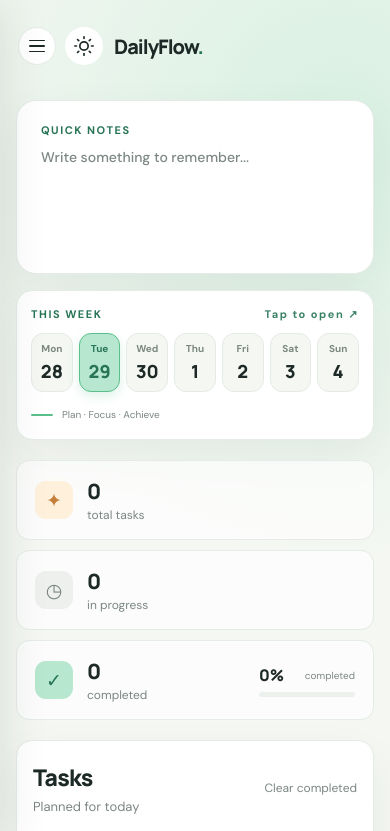
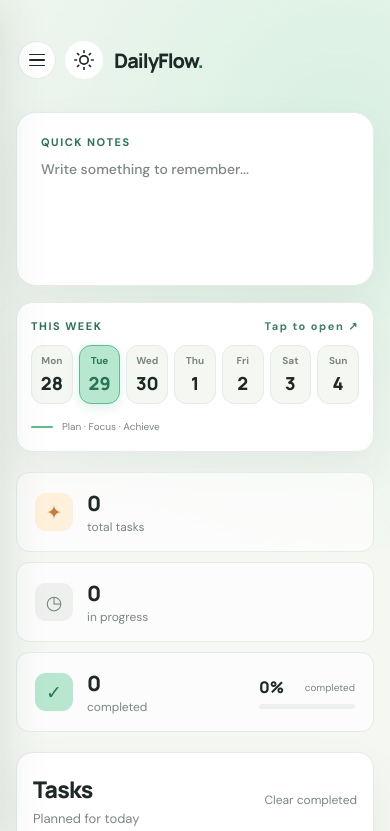
Before and after one commit to springday0212/dailyflow-mobile, a website: page index.html in a window 390 px wide. Shown: the top 831 px of the page. Drawn offline with Linux system fonts and the light colour scheme.

Commit message:
fix(ui): increase mobile top safe-area padding by 14px across all views

```diff
--- a/styles.css
+++ b/styles.css
@@ -46,7 +46,7 @@
 body.dark { --paper: #17221e; --surface: #202d28; --ink: #edf5ef; --muted: #9baaa1; --line: #33443c; --peach: #3c3025; --peach-deep: #efaa68; --shadow: 0 18px 45px rgba(0,0,0,.14); }.dark .app-shell { background: radial-gradient(circle at 87% 8%, rgba(51, 112, 78, .28), transparent 28%), var(--paper); }.dark .stat-card, .dark .input-wrap, .dark .add-task-form select, .dark .search-box { background: rgba(32,45,40,.75); }.dark .progress-track { background: #35433c; }.dark .task-item { border-color: #2c3933; }.dark .task-item.completed .task-name { color: #718078; }
 .dark .add-button { color: var(--mint-deep); }.dark .add-button:hover { color: var(--surface); }
 @media (max-width: 900px) { .dashboard { padding-top: 38px; }.welcome-row { grid-template-columns: minmax(0, 1fr) 216px; }.welcome-row .focus-panel { grid-column: 1 / -1; } }
-@media (max-width: 560px) { .topbar { height: auto; min-height: calc(56px + max(24px, env(safe-area-inset-top, 24px))); padding-top: max(24px, env(safe-area-inset-top, 24px)); padding-bottom: 12px; padding-inline: 18px; } .dashboard { padding: 20px 18px 50px; } .welcome-row { display: flex; flex-direction: column; gap: 18px; } .welcome-row > div:first-child { min-height: 18px; } .completion-card, .welcome-row .focus-panel { width: 100%; } .stats-grid { grid-template-columns: 1fr; } .add-task-form { grid-template-columns: minmax(0, 1fr) minmax(0, 1fr); } .input-wrap { grid-column: 1 / -1; } .toolbar { align-items: stretch; flex-wrap: wrap; } .search-box { width: 100%; } }
+@media (max-width: 560px) { .topbar { height: auto; min-height: calc(56px + max(24px, env(safe-area-inset-top, 24px)) + 14px); padding-top: calc(max(24px, env(safe-area-inset-top, 24px)) + 14px); padding-bottom: 12px; padding-inline: 18px; } .dashboard { padding: 20px 18px 50px; } .welcome-row { display: flex; flex-direction: column; gap: 18px; } .welcome-row > div:first-child { min-height: 18px; } .completion-card, .welcome-row .focus-panel { width: 100%; } .stats-grid { grid-template-columns: 1fr; } .add-task-form { grid-template-columns: minmax(0, 1fr) minmax(0, 1fr); } .input-wrap { grid-column: 1 / -1; } .toolbar { align-items: stretch; flex-wrap: wrap; } .search-box { width: 100%; } }
 
 .brand-sun {
   border: 0;
@@ -88,7 +88,7 @@
 .pomodoro-modes { display: flex; gap: 12px; width: min(100%, 540px); padding: 5px; border: 1px solid var(--line); border-radius: 999px; background: var(--surface); }.pomodoro-mode { min-width: 0; flex: 1; padding: 9px 12px; border-radius: 999px; color: var(--muted); background: transparent; font-size: 12px; }.pomodoro-mode strong, .pomodoro-mode span { display: block; }.pomodoro-mode strong { font-weight: 800; }.pomodoro-mode span { margin-top: 3px; font-size: 10px; font-weight: 500; }.pomodoro-mode.active { color: var(--mint-deep); background: var(--mint); box-shadow: 0 5px 15px rgba(91,191,140,.18); }.pomodoro-mode:hover { color: var(--mint-deep); background: var(--mint); }
 .pomodoro-ring { position: relative; width: min(290px, 48vh, 70vw); aspect-ratio: 1; margin: 4px 0; }.pomodoro-ring svg { width: 100%; height: 100%; transform: rotate(-90deg); }.pomodoro-ring circle { fill: none; stroke-width: 10; }.ring-track { stroke: var(--line); }.ring-progress { stroke: var(--mint-strong); stroke-linecap: round; stroke-dasharray: 703.7; stroke-dashoffset: 0; transition: stroke-dashoffset .5s linear; }.pomodoro-time { position: absolute; inset: 0; display: flex; align-items: center; justify-content: center; flex-direction: column; }.pomodoro-time strong { font: 800 clamp(42px, 9vw, 68px) "Manrope", sans-serif; letter-spacing: -2px; }.pomodoro-time span { margin-top: 8px; color: var(--muted); font-size: 13px; font-weight: 700; }
 .pomodoro-controls { display: flex; align-items: center; gap: 10px; }.pomodoro-start, .pomodoro-reset { border-radius: 10px; font-weight: 800; }.pomodoro-start { min-width: 150px; padding: 14px 24px; color: var(--surface); background: var(--mint-deep); font-size: 14px; }.pomodoro-start:hover { background: var(--mint-strong); }.pomodoro-reset { padding: 12px 17px; border: 1px solid var(--line); color: var(--muted); background: var(--surface); font-size: 12px; }.pomodoro-reset:hover { color: var(--ink); border-color: var(--mint-strong); }
-@media (max-width: 560px) { .topbar-left { gap: 9px; } #focusView.focus-view { padding-top: calc(max(24px, env(safe-area-inset-top, 24px)) + 52px) !important; padding-inline: 18px !important; padding-bottom: max(24px, env(safe-area-inset-bottom, 24px)) !important; } .pomodoro-shell { gap: 14px; }.pomodoro-modes { width: 100%; gap: 4px; }.pomodoro-mode { padding: 8px 5px; font-size: 11px; }.pomodoro-ring { width: min(250px, 48vh, 70vw); } }
+@media (max-width: 560px) { .topbar-left { gap: 9px; } #focusView.focus-view { padding-top: calc(max(24px, env(safe-area-inset-top, 24px)) + 66px) !important; padding-inline: 18px !important; padding-bottom: max(24px, env(safe-area-inset-bottom, 24px)) !important; } .pomodoro-shell { gap: 14px; }.pomodoro-modes { width: 100%; gap: 4px; }.pomodoro-mode { padding: 8px 5px; font-size: 11px; }.pomodoro-ring { width: min(250px, 48vh, 70vw); } }
 
 body.pomodoro-active { overflow: hidden; }
 body.pomodoro-active #dashboardView { display: none !important; }
@@ -1262,16 +1262,16 @@
 }
 
 @media (max-width: 768px) {
-  /* Consistent Safe Area & Top Spacing across all views */
+  /* Consistent Safe Area & Top Spacing across all views (+14px extra breathing room) */
   .topbar {
     height: auto;
-    min-height: calc(56px + max(24px, env(safe-area-inset-top, 24px)));
-    padding-top: max(24px, env(safe-area-inset-top, 24px));
+    min-height: calc(56px + max(24px, env(safe-area-inset-top, 24px)) + 14px);
+    padding-top: calc(max(24px, env(safe-area-inset-top, 24px)) + 14px);
     padding-bottom: 12px;
     padding-inline: 18px;
   }
   .dashboard {
-    padding-top: 20px;
+    padding-top: 18px;
     padding-inline: 16px;
     padding-bottom: max(56px, env(safe-area-inset-bottom, 56px));
   }
@@ -1281,7 +1281,7 @@
 
   /* Sidebar Drawer on Mobile / Tablets */
   .sidebar-drawer {
-    padding-top: max(28px, env(safe-area-inset-top, 28px));
+    padding-top: calc(max(28px, env(safe-area-inset-top, 28px)) + 12px);
     padding-bottom: max(24px, env(safe-area-inset-bottom, 24px));
   }
 
@@ -1292,14 +1292,14 @@
     min-height: 0;
     overflow-y: auto;
     -webkit-overflow-scrolling: touch;
-    padding-top: calc(max(24px, env(safe-area-inset-top, 24px)) + 52px) !important;
+    padding-top: calc(max(24px, env(safe-area-inset-top, 24px)) + 66px) !important;
     padding-inline: 18px !important;
     padding-bottom: max(28px, env(safe-area-inset-bottom, 28px)) !important;
     justify-content: flex-start;
   }
   #focusView .focus-back {
     position: absolute;
-    top: max(24px, env(safe-area-inset-top, 24px));
+    top: calc(max(24px, env(safe-area-inset-top, 24px)) + 14px);
     left: 18px;
     z-index: 10;
   }
@@ -1442,7 +1442,7 @@
 
   /* Finance on Mobile & Tablets */
   .finance-view {
-    padding-top: max(24px, env(safe-area-inset-top, 24px));
+    padding-top: calc(max(24px, env(safe-area-inset-top, 24px)) + 14px);
     padding-inline: 18px;
     padding-bottom: max(48px, env(safe-area-inset-bottom, 48px));
   }
--- a/www/styles.css
+++ b/www/styles.css
@@ -46,7 +46,7 @@
 body.dark { --paper: #17221e; --surface: #202d28; --ink: #edf5ef; --muted: #9baaa1; --line: #33443c; --peach: #3c3025; --peach-deep: #efaa68; --shadow: 0 18px 45px rgba(0,0,0,.14); }.dark .app-shell { background: radial-gradient(circle at 87% 8%, rgba(51, 112, 78, .28), transparent 28%), var(--paper); }.dark .stat-card, .dark .input-wrap, .dark .add-task-form select, .dark .search-box { background: rgba(32,45,40,.75); }.dark .progress-track { background: #35433c; }.dark .task-item { border-color: #2c3933; }.dark .task-item.completed .task-name { color: #718078; }
 .dark .add-button { color: var(--mint-deep); }.dark .add-button:hover { color: var(--surface); }
 @media (max-width: 900px) { .dashboard { padding-top: 38px; }.welcome-row { grid-template-columns: minmax(0, 1fr) 216px; }.welcome-row .focus-panel { grid-column: 1 / -1; } }
-@media (max-width: 560px) { .topbar { height: auto; min-height: calc(56px + max(24px, env(safe-area-inset-top, 24px))); padding-top: max(24px, env(safe-area-inset-top, 24px)); padding-bottom: 12px; padding-inline: 18px; } .dashboard { padding: 20px 18px 50px; } .welcome-row { display: flex; flex-direction: column; gap: 18px; } .welcome-row > div:first-child { min-height: 18px; } .completion-card, .welcome-row .focus-panel { width: 100%; } .stats-grid { grid-template-columns: 1fr; } .add-task-form { grid-template-columns: minmax(0, 1fr) minmax(0, 1fr); } .input-wrap { grid-column: 1 / -1; } .toolbar { align-items: stretch; flex-wrap: wrap; } .search-box { width: 100%; } }
+@media (max-width: 560px) { .topbar { height: auto; min-height: calc(56px + max(24px, env(safe-area-inset-top, 24px)) + 14px); padding-top: calc(max(24px, env(safe-area-inset-top, 24px)) + 14px); padding-bottom: 12px; padding-inline: 18px; } .dashboard { padding: 20px 18px 50px; } .welcome-row { display: flex; flex-direction: column; gap: 18px; } .welcome-row > div:first-child { min-height: 18px; } .completion-card, .welcome-row .focus-panel { width: 100%; } .stats-grid { grid-template-columns: 1fr; } .add-task-form { grid-template-columns: minmax(0, 1fr) minmax(0, 1fr); } .input-wrap { grid-column: 1 / -1; } .toolbar { align-items: stretch; flex-wrap: wrap; } .search-box { width: 100%; } }
 
 .brand-sun {
   border: 0;
@@ -88,7 +88,7 @@
 .pomodoro-modes { display: flex; gap: 12px; width: min(100%, 540px); padding: 5px; border: 1px solid var(--line); border-radius: 999px; background: var(--surface); }.pomodoro-mode { min-width: 0; flex: 1; padding: 9px 12px; border-radius: 999px; color: var(--muted); background: transparent; font-size: 12px; }.pomodoro-mode strong, .pomodoro-mode span { display: block; }.pomodoro-mode strong { font-weight: 800; }.pomodoro-mode span { margin-top: 3px; font-size: 10px; font-weight: 500; }.pomodoro-mode.active { color: var(--mint-deep); background: var(--mint); box-shadow: 0 5px 15px rgba(91,191,140,.18); }.pomodoro-mode:hover { color: var(--mint-deep); background: var(--mint); }
 .pomodoro-ring { position: relative; width: min(290px, 48vh, 70vw); aspect-ratio: 1; margin: 4px 0; }.pomodoro-ring svg { width: 100%; height: 100%; transform: rotate(-90deg); }.pomodoro-ring circle { fill: none; stroke-width: 10; }.ring-track { stroke: var(--line); }.ring-progress { stroke: var(--mint-strong); stroke-linecap: round; stroke-dasharray: 703.7; stroke-dashoffset: 0; transition: stroke-dashoffset .5s linear; }.pomodoro-time { position: absolute; inset: 0; display: flex; align-items: center; justify-content: center; flex-direction: column; }.pomodoro-time strong { font: 800 clamp(42px, 9vw, 68px) "Manrope", sans-serif; letter-spacing: -2px; }.pomodoro-time span { margin-top: 8px; color: var(--muted); font-size: 13px; font-weight: 700; }
 .pomodoro-controls { display: flex; align-items: center; gap: 10px; }.pomodoro-start, .pomodoro-reset { border-radius: 10px; font-weight: 800; }.pomodoro-start { min-width: 150px; padding: 14px 24px; color: var(--surface); background: var(--mint-deep); font-size: 14px; }.pomodoro-start:hover { background: var(--mint-strong); }.pomodoro-reset { padding: 12px 17px; border: 1px solid var(--line); color: var(--muted); background: var(--surface); font-size: 12px; }.pomodoro-reset:hover { color: var(--ink); border-color: var(--mint-strong); }
-@media (max-width: 560px) { .topbar-left { gap: 9px; } #focusView.focus-view { padding-top: calc(max(24px, env(safe-area-inset-top, 24px)) + 52px) !important; padding-inline: 18px !important; padding-bottom: max(24px, env(safe-area-inset-bottom, 24px)) !important; } .pomodoro-shell { gap: 14px; }.pomodoro-modes { width: 100%; gap: 4px; }.pomodoro-mode { padding: 8px 5px; font-size: 11px; }.pomodoro-ring { width: min(250px, 48vh, 70vw); } }
+@media (max-width: 560px) { .topbar-left { gap: 9px; } #focusView.focus-view { padding-top: calc(max(24px, env(safe-area-inset-top, 24px)) + 66px) !important; padding-inline: 18px !important; padding-bottom: max(24px, env(safe-area-inset-bottom, 24px)) !important; } .pomodoro-shell { gap: 14px; }.pomodoro-modes { width: 100%; gap: 4px; }.pomodoro-mode { padding: 8px 5px; font-size: 11px; }.pomodoro-ring { width: min(250px, 48vh, 70vw); } }
 
 body.pomodoro-active { overflow: hidden; }
 body.pomodoro-active #dashboardView { display: none !important; }
@@ -1262,16 +1262,16 @@
 }
 
 @media (max-width: 768px) {
-  /* Consistent Safe Area & Top Spacing across all views */
+  /* Consistent Safe Area & Top Spacing across all views (+14px extra breathing room) */
   .topbar {
     height: auto;
-    min-height: calc(56px + max(24px, env(safe-area-inset-top, 24px)));
-    padding-top: max(24px, env(safe-area-inset-top, 24px));
+    min-height: calc(56px + max(24px, env(safe-area-inset-top, 24px)) + 14px);
+    padding-top: calc(max(24px, env(safe-area-inset-top, 24px)) + 14px);
     padding-bottom: 12px;
     padding-inline: 18px;
   }
   .dashboard {
-    padding-top: 20px;
+    padding-top: 18px;
     padding-inline: 16px;
     padding-bottom: max(56px, env(safe-area-inset-bottom, 56px));
   }
@@ -1281,7 +1281,7 @@
 
   /* Sidebar Drawer on Mobile / Tablets */
   .sidebar-drawer {
-    padding-top: max(28px, env(safe-area-inset-top, 28px));
+    padding-top: calc(max(28px, env(safe-area-inset-top, 28px)) + 12px);
     padding-bottom: max(24px, env(safe-area-inset-bottom, 24px));
   }
 
@@ -1292,14 +1292,14 @@
     min-height: 0;
     overflow-y: auto;
     -webkit-overflow-scrolling: touch;
-    padding-top: calc(max(24px, env(safe-area-inset-top, 24px)) + 52px) !important;
+    padding-top: calc(max(24px, env(safe-area-inset-top, 24px)) + 66px) !important;
     padding-inline: 18px !important;
     padding-bottom: max(28px, env(safe-area-inset-bottom, 28px)) !important;
     justify-content: flex-start;
   }
   #focusView .focus-back {
     position: absolute;
-    top: max(24px, env(safe-area-inset-top, 24px));
+    top: calc(max(24px, env(safe-area-inset-top, 24px)) + 14px);
     left: 18px;
     z-index: 10;
   }
@@ -1442,7 +1442,7 @@
 
   /* Finance on Mobile & Tablets */
   .finance-view {
-    padding-top: max(24px, env(safe-area-inset-top, 24px));
+    padding-top: calc(max(24px, env(safe-area-inset-top, 24px)) + 14px);
     padding-inline: 18px;
     padding-bottom: max(48px, env(safe-area-inset-bottom, 48px));
   }
```
